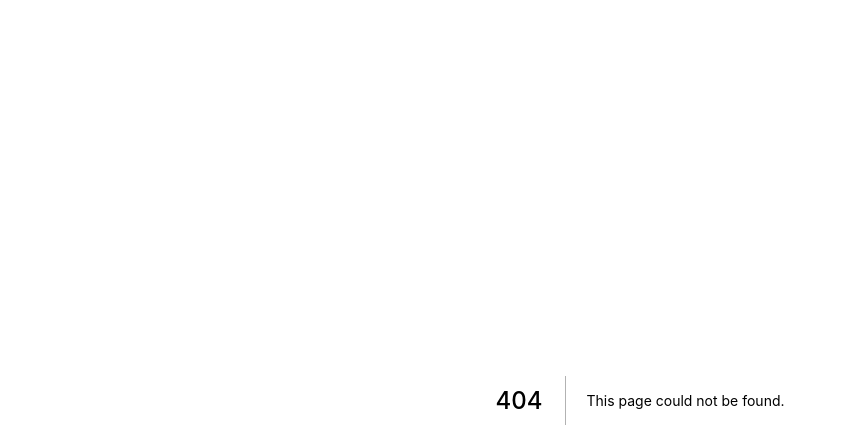
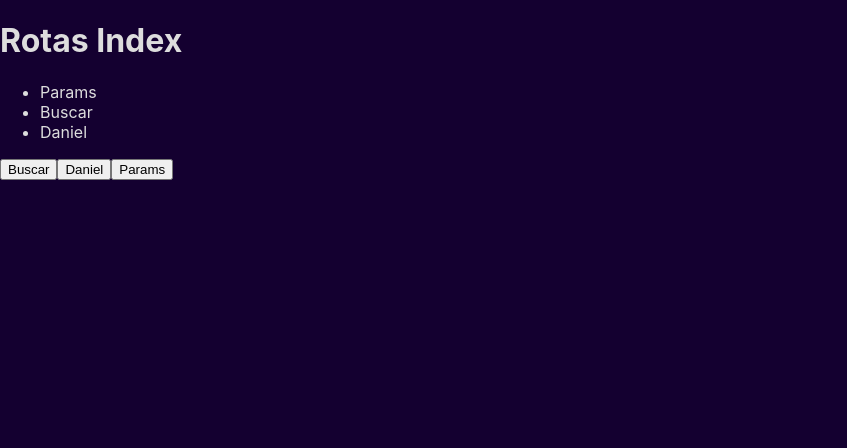
Before and after one commit to srgesio/next-basic, a Next.js app: page /routings in a window 1280 px wide. Before the commit this address had no page. Shown: the top 448 px of the page, without its empty margins (0-847 px from the left). Built offline with nearby package versions, Linux system fonts and the light colour scheme.

Commit message:
linking between pages

```diff
--- a/src/pages/routings/[id]/[name].jsx
+++ b/src/pages/routings/[id]/[name].jsx
@@ -1,5 +1,5 @@
 import { useRouter } from "next/router"
-
+import Link from 'next/link'
 
 export default function Name() {
   const router = useRouter()
@@ -8,6 +8,9 @@ export default function Name() {
       <h1>
         {router.query.name}
       </h1>
+      <Link href="/routings" passHref>
+        <button>Voltar</button>
+      </Link>
     </div>
   )
 }
--- a/src/pages/routings/[id]/search/index.jsx
+++ b/src/pages/routings/[id]/search/index.jsx
@@ -1,5 +1,5 @@
 import { useRouter } from "next/router"
-
+import Link from 'next/link'
 
 export default function Search() {
   const router = useRouter()
@@ -8,6 +8,9 @@ export default function Search() {
       <h1>
         {router.query.id}
       </h1>
+      <Link href='/routings' passHref>
+        <button>Voltar</button>
+      </Link>
     </div>
   )
 }
--- /dev/null
+++ b/src/pages/routings/index.jsx
@@ -0,0 +1,55 @@
+import router,{ useRouter } from "next/router"
+import Link from 'next/link'
+
+
+export default function Routings() {
+  const {name, id} = useRouter().query
+
+  function navigation(url, params){
+    if(params){
+        router.push({
+            pathname: url,
+            query:{
+                ...params
+            }
+        })
+    }else{
+        router.push(url)
+    }
+  }
+  return (
+    <div>
+      <h1>
+        Rotas Index
+      </h1>
+      <ul>
+          <Link href="/routings/params?id=12&name=Ana" passHref>
+            <li>
+                Params
+            </li>
+          </Link>
+          <Link href="/routings/123/buscar" passHref>
+            <li>
+                Buscar
+            </li>
+          </Link>
+          <Link href="/routings/123/Daniel" passHref>
+            <li>
+                Daniel
+            </li>
+          </Link>
+      </ul>
+      <div>
+          <button onClick={()=> router.push("/routings/123/buscar")}>
+              Buscar
+          </button>
+          <button onClick={()=> navigation("/routings/123/Daniel")}>
+              Daniel
+          </button>
+          <button onClick={()=> navigation("/routings/params", {id: 123, name: 'Ana'})}>
+              Params
+          </button>
+      </div>
+    </div>
+  )
+}
--- a/src/pages/routings/params.jsx
+++ b/src/pages/routings/params.jsx
@@ -1,5 +1,5 @@
 import { useRouter } from "next/router"
-
+import Link from 'next/link'
 
 export default function Params() {
   const {name, id} = useRouter().query
@@ -8,6 +8,9 @@ export default function Params() {
       <h1>
         Rotas Params: {name} e {id}
       </h1>
+      <Link href='/routings' passHref>
+        <button>Voltar</button>
+      </Link>
     </div>
   )
 }
```
